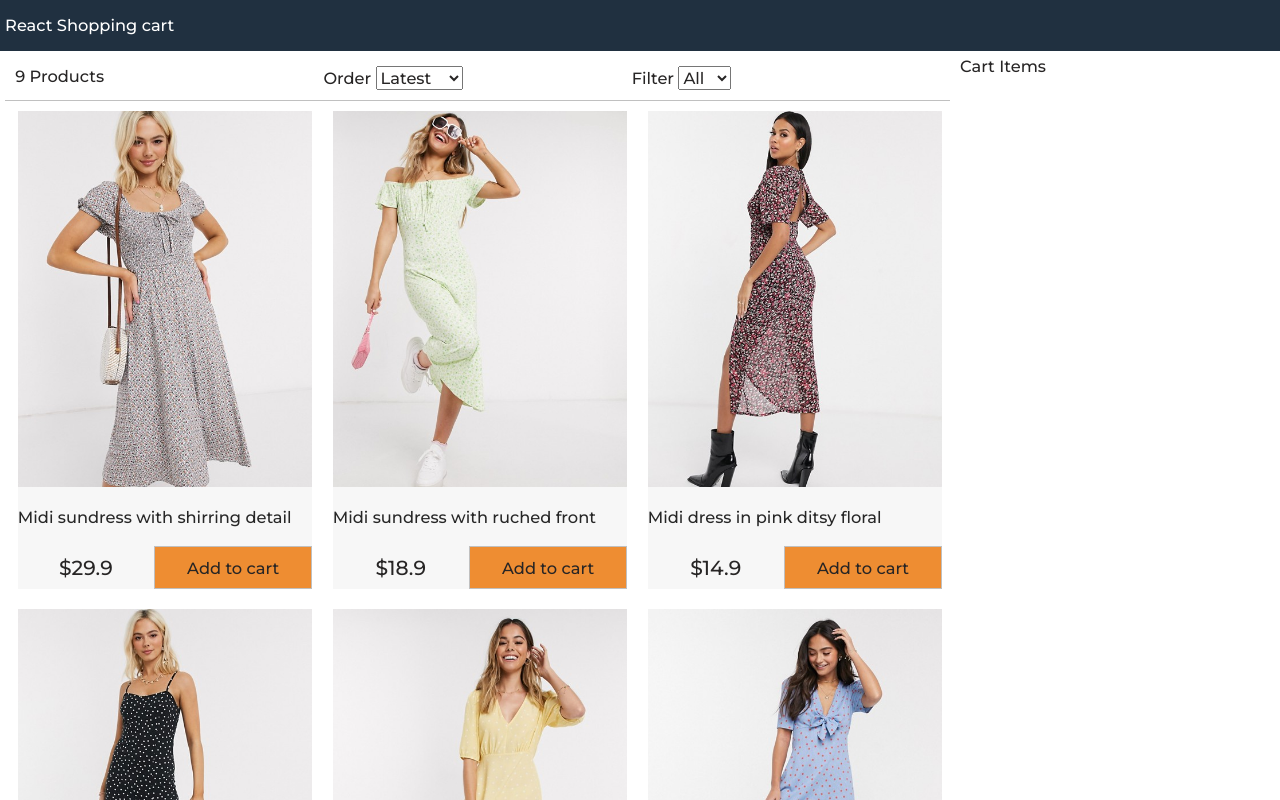
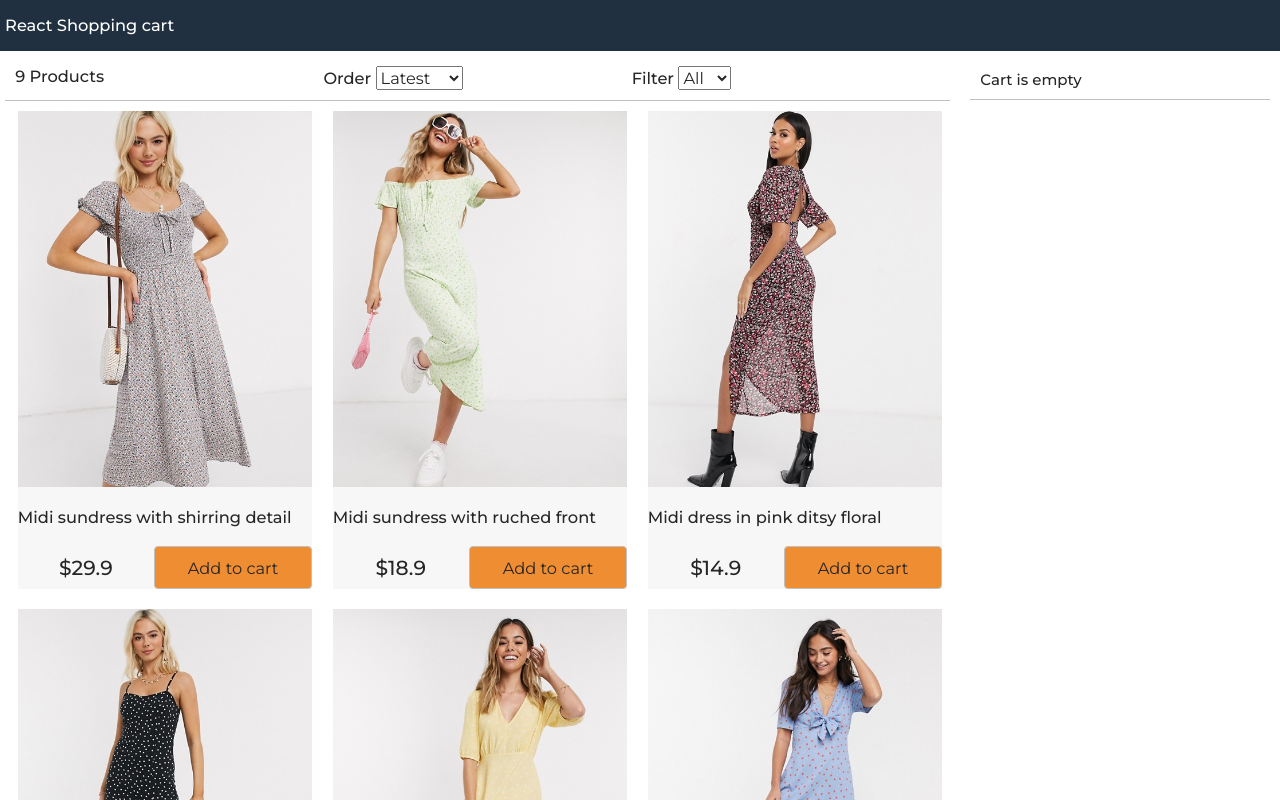
Before and after one commit to Pekstaar/react-shopping-cart, a React (Create React App) app: page / in a window 1280 px wide. Shown: the top 800 px of the page. Built offline with nearby package versions, Linux system fonts and the light colour scheme.

Commit message:
cart-component

```diff
--- a/src/App.js
+++ b/src/App.js
@@ -2,6 +2,7 @@
 import data from './data.json';
 import Products from './components/Products';
 import Filter from './components/filter';
+import Cart from './components/cart';
 
 class App extends React.Component {
 
@@ -10,9 +11,32 @@
 
     this.state = {
        products: data.products,
+       cartItems:[],
        size: "",
        sort: "",
     };
+  }
+
+  removeFromCart = (product) => {
+    const cartItems = this.state.cartItems.slice();
+    this.setState({
+      cartItems: cartItems.filter(x=> x._id !== product._id),
+    });
+  };
+
+  addToCart = (product) => {
+    const cartItems = this.state.cartItems.slice();
+    let alreadyInCart=false;
+    cartItems.forEach(item => {
+      if(item._id === product._id){
+        item.count++;
+        alreadyInCart = true;
+      }
+    });
+    if(!alreadyInCart){
+      cartItems.push({...product, count: 1});
+    }
+    this.setState({cartItems});
   }
 
   sortProducts =(event)=>{
@@ -72,9 +96,17 @@
               filterProducts={this.filterProducts}
               sortProducts={this.sortProducts}
               ></Filter>
-              <Products products={this.state.products}></Products>
+
+              <Products products={this.state.products}
+                        addToCart ={this.addToCart}
+              ></Products>
             </div>
-            <div className="sidebar">Cart Items</div>
+
+            <div className="sidebar">
+              <Cart cartItems={this.state.cartItems}
+                  removeFromCart={this.removeFromCart}
+              ></Cart>
+            </div>
           </div>
         </main>
 
--- a/src/components/Products.js
+++ b/src/components/Products.js
@@ -17,7 +17,10 @@
                         </a>
                         <div className="product-price">
                             <div>{formatCurrency(product.price)}</div>
-                            <button className="button primary">Add to cart</button>
+                            <button onClick={()=> this.props.addToCart(product)}
+                            className="button primary">
+                              Add to cart
+                              </button>
                         </div>
                     </div>
                 </li>
--- /dev/null
+++ b/src/components/cart.js
@@ -0,0 +1,48 @@
+import React, { Component } from 'react';
+import formatCurrency from '../util';
+
+export default class Cart extends Component {
+  render() {
+      const {cartItems}=this.props;
+    return (
+        <div>
+            {cartItems.length === 0?
+            <div className="cart cart-header">Cart is empty</div>
+            :
+            <div className="cart cart-header">Items in Cart:  {cartItems.length}</div>}
+
+            <div className="cart">
+                <ul className="cart-items">
+                    {cartItems.map(item => (
+                        <li key={item._id}>
+                            <div>
+                                <img src={item.image} alt={item.title}></img>
+                            </div>
+                            <div>
+                                <div>{item.title}</div>
+                                <div className="right">
+                                    {item.count} x {formatCurrency(item.price)}
+                                    <button className="button" onClick={() => this.props.removeFromCart(item)}>
+                                        Remove
+                                    </button>
+                                </div>
+                            </div>
+                        </li>
+                    ))}
+                </ul>
+            </div>
+            {cartItems.length !== 0 && (
+                <div className="cart">
+                    <div className="total">
+                        <div>
+                            Total:{" "}
+                            {formatCurrency(cartItems.reduce((a,c) => a + (c.price*c.count), 0)) }
+                        </div>
+                        <button className="button primary">Proceed</button>
+                    </div>
+                </div>
+            )}
+        </div>
+    );
+  }
+}
--- a/src/index.css
+++ b/src/index.css
@@ -1,8 +1,10 @@
-@import url('https://fonts.googleapis.com/css2?family=Montserrat:ital,wght@0,500;1,200;1,300;1,400;1,500&display=swap');
+@import url('https://fonts.googleapis.com/css2?family=Montserrat:ital,wght@0,400;0,500;1,200;1,300;1,400;1,500&display=swap');
 
 html{
   font-size: 63.5%; /*62.5*/
+  font-weight: 500;
   box-sizing: border-box;
+  border-style: none;
 }
 
 body,
@@ -13,7 +15,7 @@
 body, input,select, button, textarea{
   font-family: Montserrat, Arial, Helvetica, sans-serif;
   font-size: 1.6rem;
-  color: rgb(39, 37, 37);
+  color: #272525;
 }
 .grid-container{
   display: grid;
@@ -126,6 +128,7 @@
   background-color: #f0f0f0;
   cursor: pointer;
   transition: transform 0.3s ease-in-out;
+  border-radius: 4px;
 }
 .button:hover{
   box-shadow: 0 0.6em 0.5em -0.4em;
@@ -149,3 +152,61 @@
 .filter div{
   flex: 1;
 }
+
+/* Cart items */
+
+.cart{
+  padding: 1rem;
+  margin: 1rem;
+  margin-top: 0.35rem;
+  display:flex;
+  color: #272525;
+}
+.cart-header{
+  border-bottom: 0.1rem #c0c0c0 solid;
+  font-size: 15px;
+}
+.cart-items{
+  padding: 0;
+  width: 100%;
+  list-style-type: none;
+  font-size: 15px;
+  font-weight: 400;
+}
+.cart-items img{
+  width: 6rem;
+  max-height: 7rem;
+}
+.cart-items li{
+  display: flex ;
+}
+.cart-items li div{
+  padding: 0.5rem;
+}
+.cart-items li div:last-child {
+  flex: 1;
+}
+.right{
+  text-align: right;
+}
+.right button{
+  background-color: #ff381e;
+  font-weight: 500;
+  font-size: 8px;
+  border: none;
+  border-radius: 3px;
+  padding: 0.5rem;
+  margin-left: 8px;
+  font-size: 14px;
+  color: #fff;
+}
+.total{
+  display: flex;
+  justify-content: space-between;
+  align-items: center;
+  width: 100%;
+}
+.total > div,
+.total > button{
+  flex: 1;
+}
```
